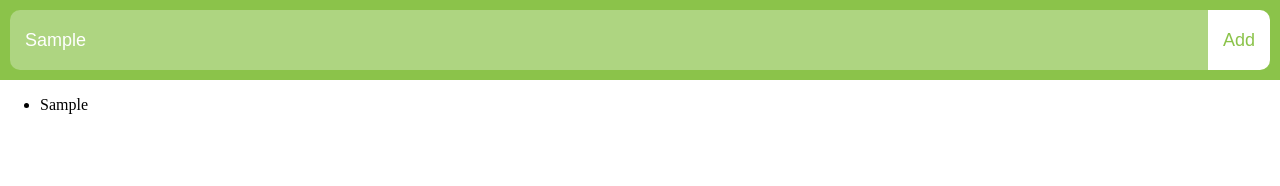
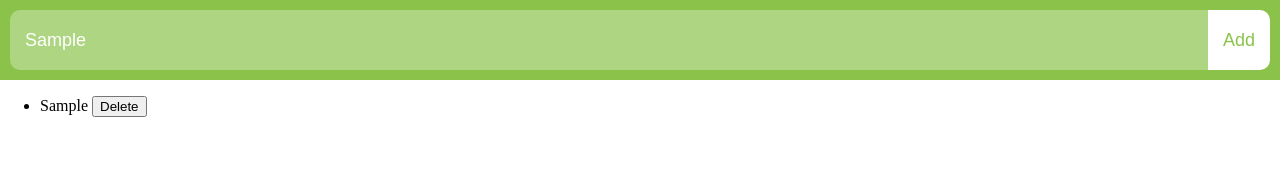
Before and after one commit to nerdenough/todo, a Vue app: page / in a window 1280 px wide. Both pictures are taken after typing "Sample" into the empty fields and a click on the button "Add". Shown: the top 186 px of the page. Built offline with nearby package versions, Linux system fonts and the light colour scheme.

Commit message:
Add ability to remove todos

```diff
--- a/src/App.vue
+++ b/src/App.vue
@@ -2,7 +2,10 @@
   <div class="app">
     <todo-header :todos="todos" :addTodo="addTodo" />
     <ul>
-      <li v-for="todo in todos">{{ todo }}</li>
+      <li v-for="todo in todos">
+        {{ todo }}
+        <button @click="removeTodo(todos, todo)">Delete</button>
+      </li>
     </ul>
   </div>
 </template>
@@ -23,6 +26,9 @@ export default {
   methods: {
     addTodo: (todos, todo) => {
       todos.push(todo);
+    },
+    removeTodo: (todos, todo) => {
+      todos.splice(todos.indexOf(todo), 1);
     }
   }
 };
```
